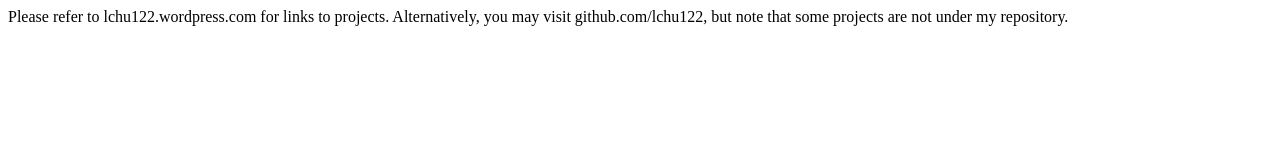
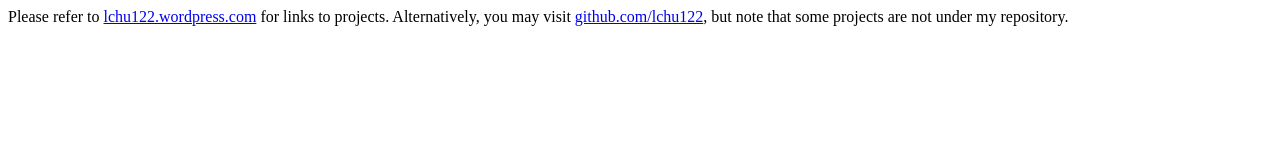
Before and after one commit to lchu122/lchu122.github.io, a plain HTML site: page index.html in a window 1280 px wide. Drawn offline with Linux system fonts and the light colour scheme.

Commit message:
Update index.html

```diff
--- a/index.html
+++ b/index.html
@@ -1 +1,2 @@
-Please refer to lchu122.wordpress.com for links to projects. Alternatively, you may visit github.com/lchu122, but note that some projects are not under my repository.
+Please refer to <a href = 'lchu122.wordpress.com'>lchu122.wordpress.com</a> for links to projects.
+Alternatively, you may visit <a href = 'github.com/lchu122'>github.com/lchu122</a>, but note that some projects are not under my repository.
```
